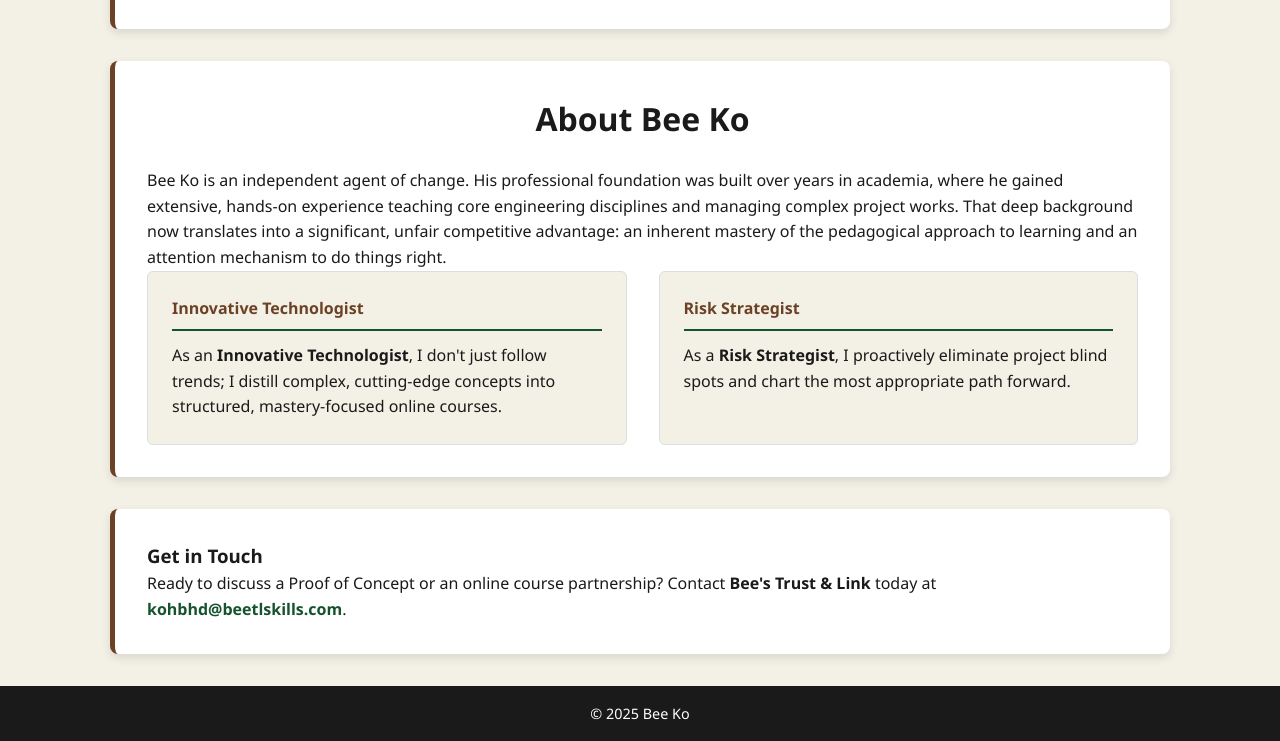
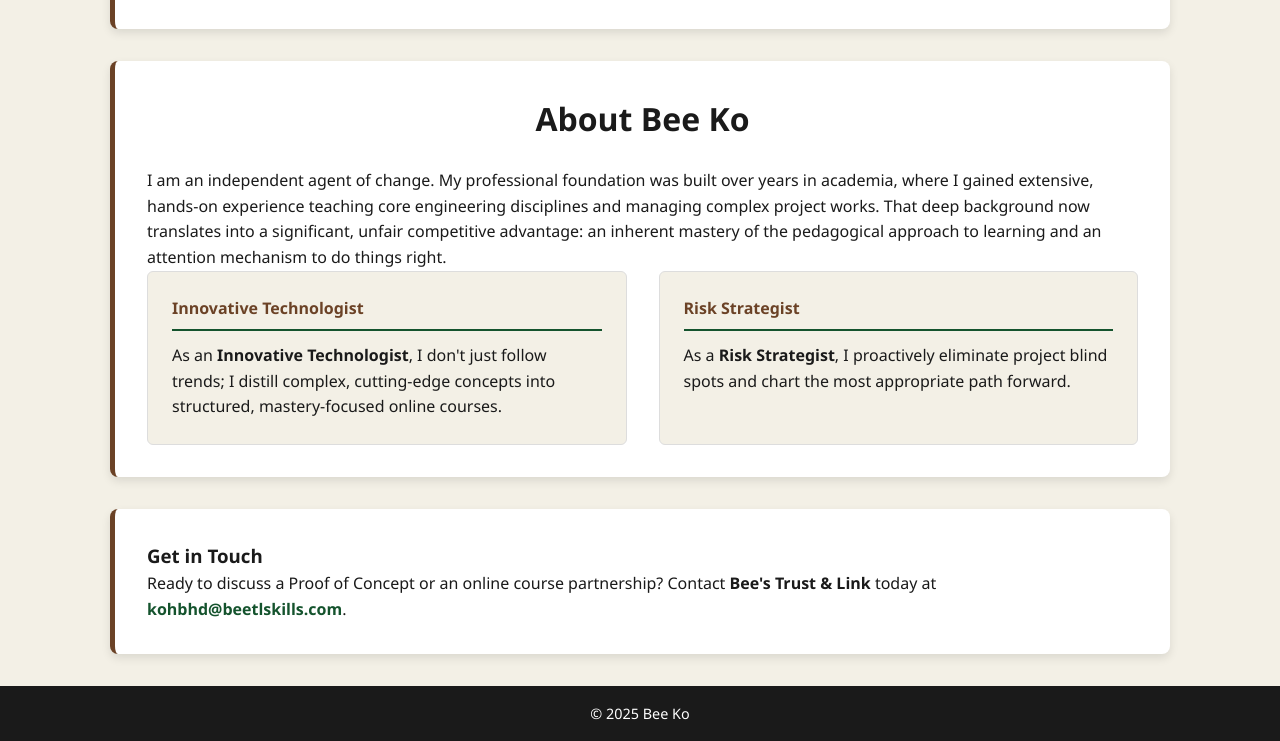
Before and after one commit to kohbhd/kohbhd.github.io, a plain HTML site: page index.html in a window 1280 px wide. Shown: the part 805-1546 px from the top of the page. Drawn offline with Linux system fonts and the light colour scheme.

Commit message:
Update index.html

```diff
--- a/index.html
+++ b/index.html
@@ -45,8 +45,7 @@
         </section>
         <section id="about" class="card">
             <h3>About Bee Ko</h3>
-            <p>Bee Ko is an independent agent of change. His professional foundation was built over years in academia, where he gained extensive, hands-on experience teaching core engineering disciplines and managing complex project works. That deep background now translates into a significant, unfair competitive advantage: an inherent mastery of the pedagogical approach to learning and an attention mechanism to do things right.</p>
-            <div class="service-details">
+            <p>I am an independent agent of change. My professional foundation was built over years in academia, where I gained extensive, hands-on experience teaching core engineering disciplines and managing complex project works. That deep background now translates into a significant, unfair competitive advantage: an inherent mastery of the pedagogical approach to learning and an attention mechanism to do things right.</p>
             <div class="service-details">
                 <div class="service-block">
                     <h4>Innovative Technologist</h4>
```
